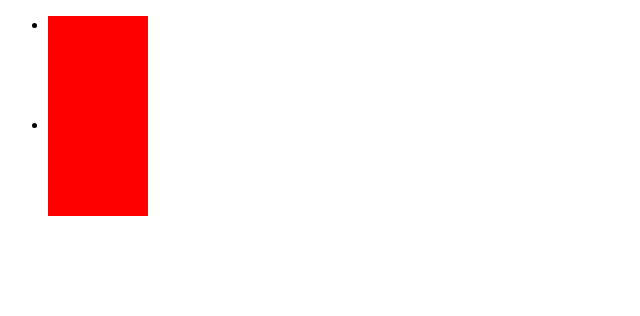
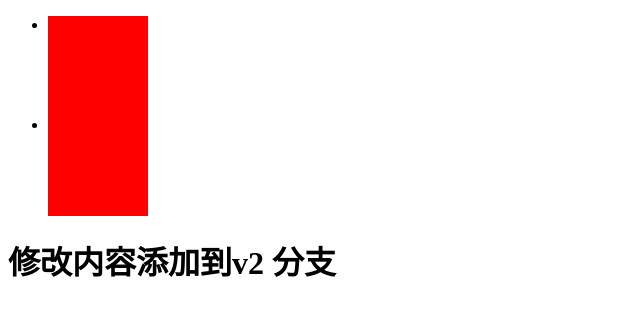
Before and after one commit to NTwang/git-demo, a plain HTML site: page index.html in a window 1280 px wide. Shown: the whole page, without its empty margins (0-640 px from the left). Drawn offline with Linux system fonts and the light colour scheme.

Commit message:
v2分支

```diff
--- a/index.html
+++ b/index.html
@@ -13,6 +13,9 @@
 			<li style="background:red; color:bule ; border:1px solid bule"></li>
 		</ul>
 	</div>
+	<h1>
+		修改内容添加到v2 分支
+	</h1>
 	<script>
 		var li = document.getElementsByTagName('li')
 		alert(li.length)
```
